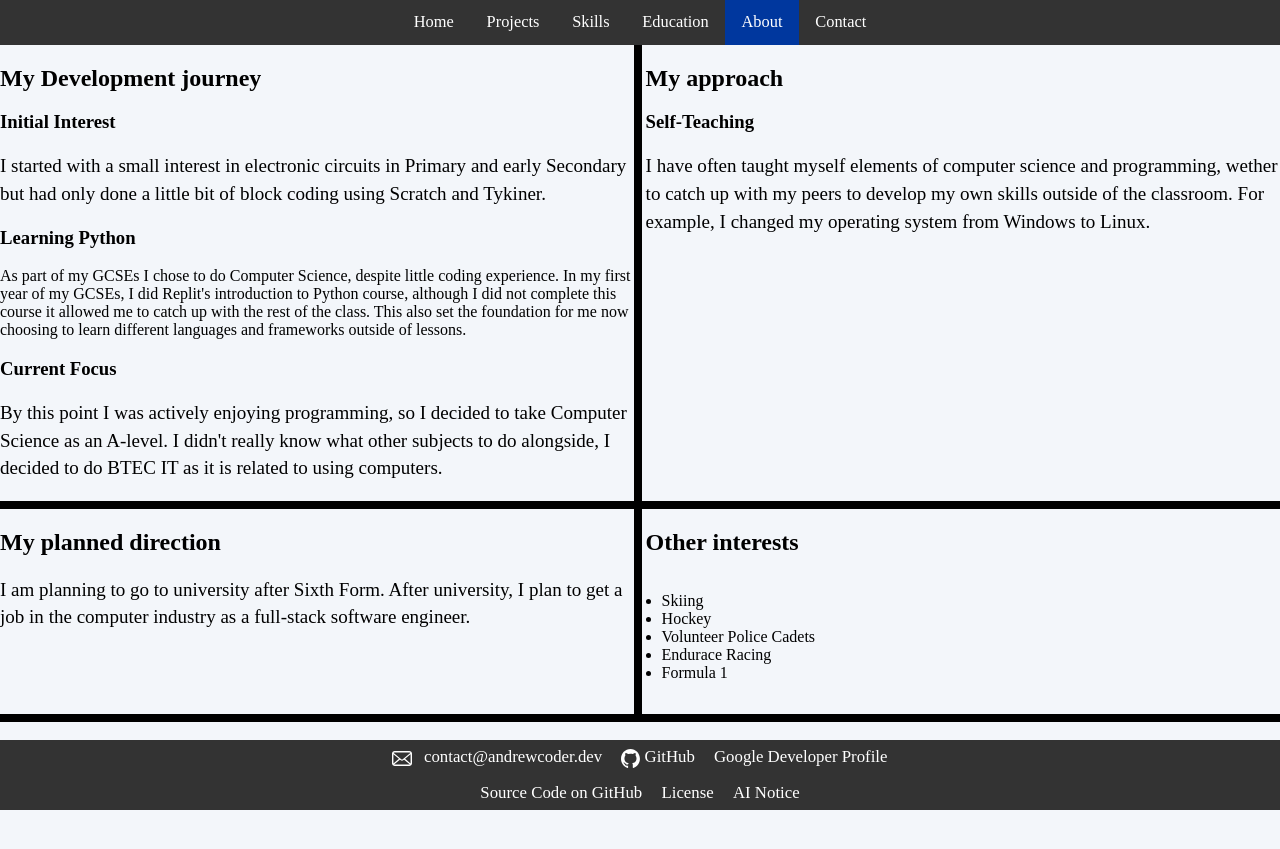
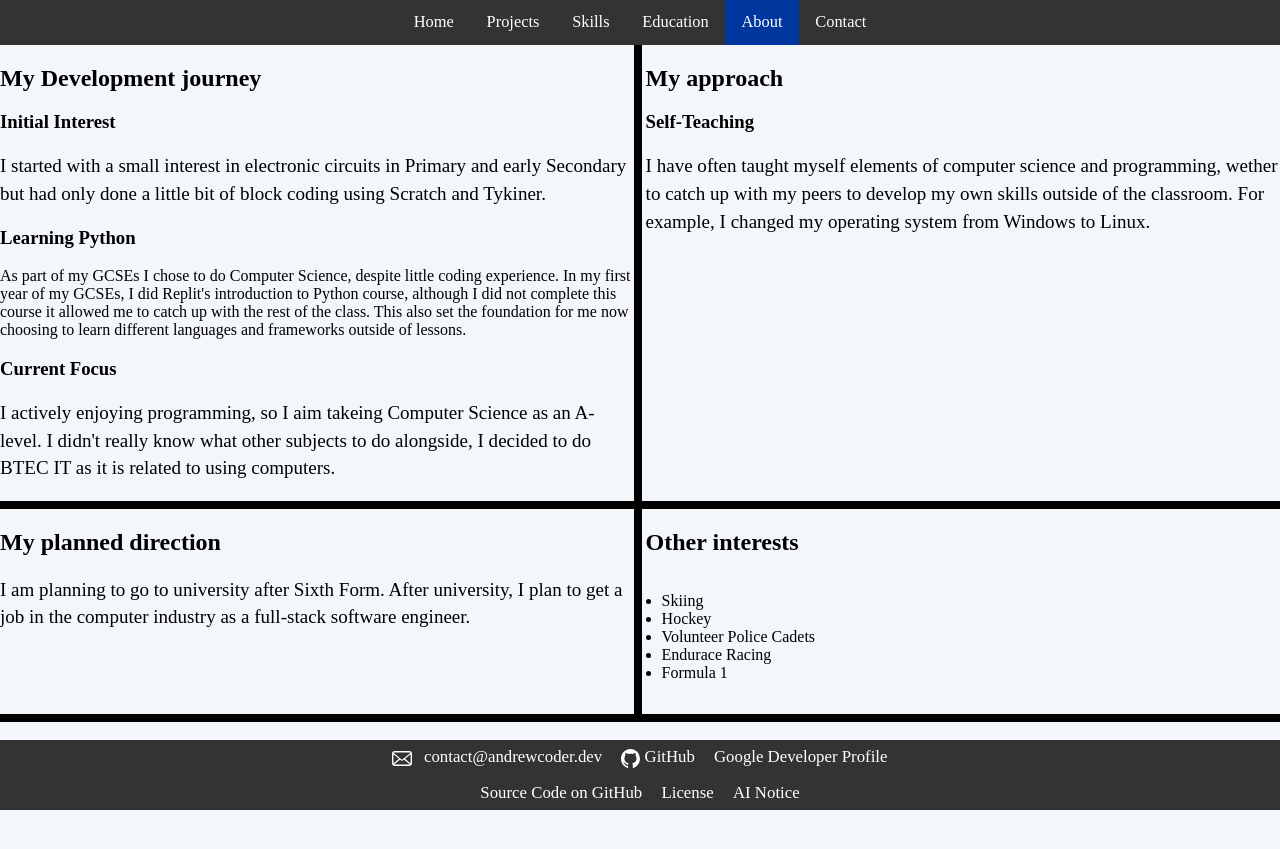
Before and after one commit to Andrew-Dev-Coder/Portfolio, a Jekyll site: the page built from Pages/OtherPages/about.html, in a window 1280 px wide. Shown: the top 849 px of the page. Built offline with Jekyll 4.4.1, drawn with Linux system fonts in a browser that asks for light colours.

Commit message:
Update about.html

```diff
--- a/Pages/OtherPages/about.html
+++ b/Pages/OtherPages/about.html
@@ -32,7 +32,7 @@ permalink: /About/
             <article>
                 <h3>Current Focus</h3>
                 <p>
-                    By this point I was actively enjoying programming, so I decided to take Computer Science as an A-level.
+                    I actively enjoying programming, so I aim takeing Computer Science as an A-level.
                     I didn't really know what other subjects to do alongside, I decided to do BTEC IT as it is related to using computers.
                 </p>
             </article>
```
